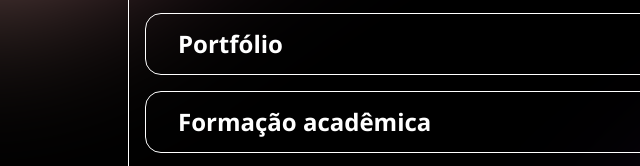
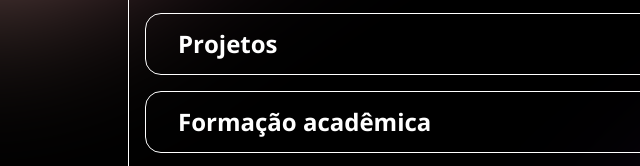
Before and after one commit to thiallymoura/portfolio-bio, a plain HTML site: page index.html in a window 1280 px wide. Shown: the part 450-616 px from the top of the page, 0-640 px from the left. Drawn offline with nearby package versions, Linux system fonts and the light colour scheme.

Commit message:
adicionado projetos

```diff
--- a/index.html
+++ b/index.html
@@ -99,7 +99,7 @@
 
         <section class="acordeon">
             <button class="trigger" type="button">
-                <h2>Portfólio</h2>
+                <h2>Projetos</h2>
             </button>
 
             <div class="content">
```
